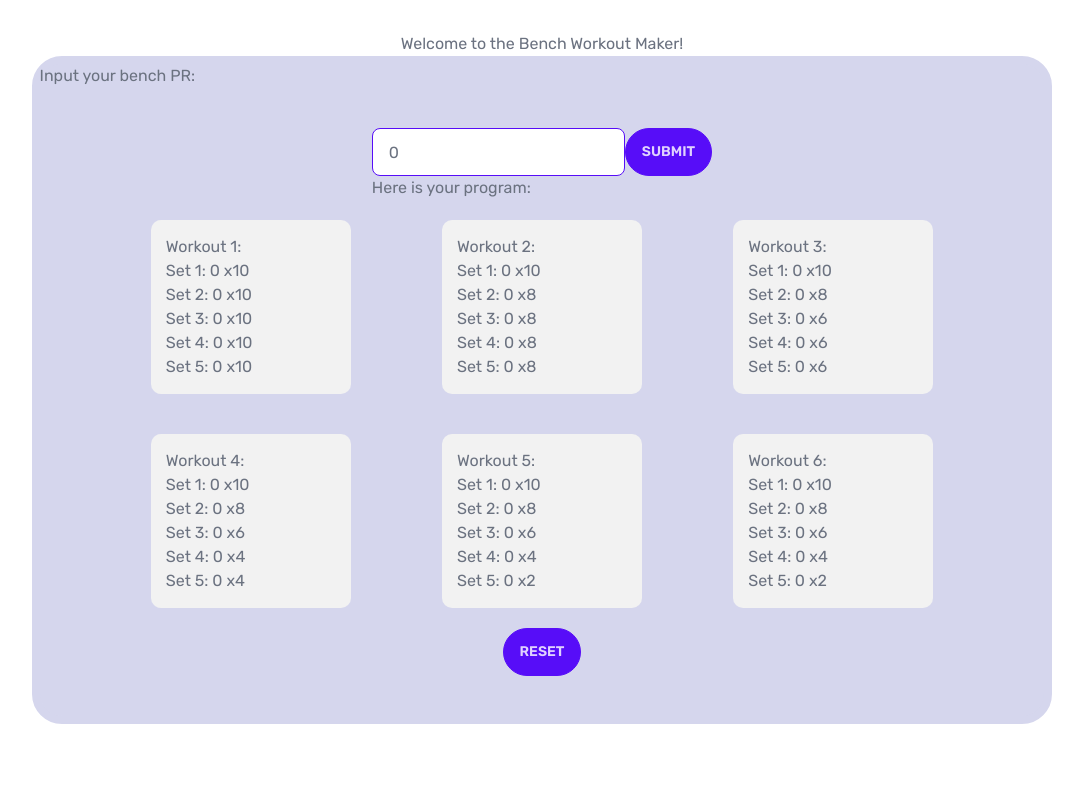
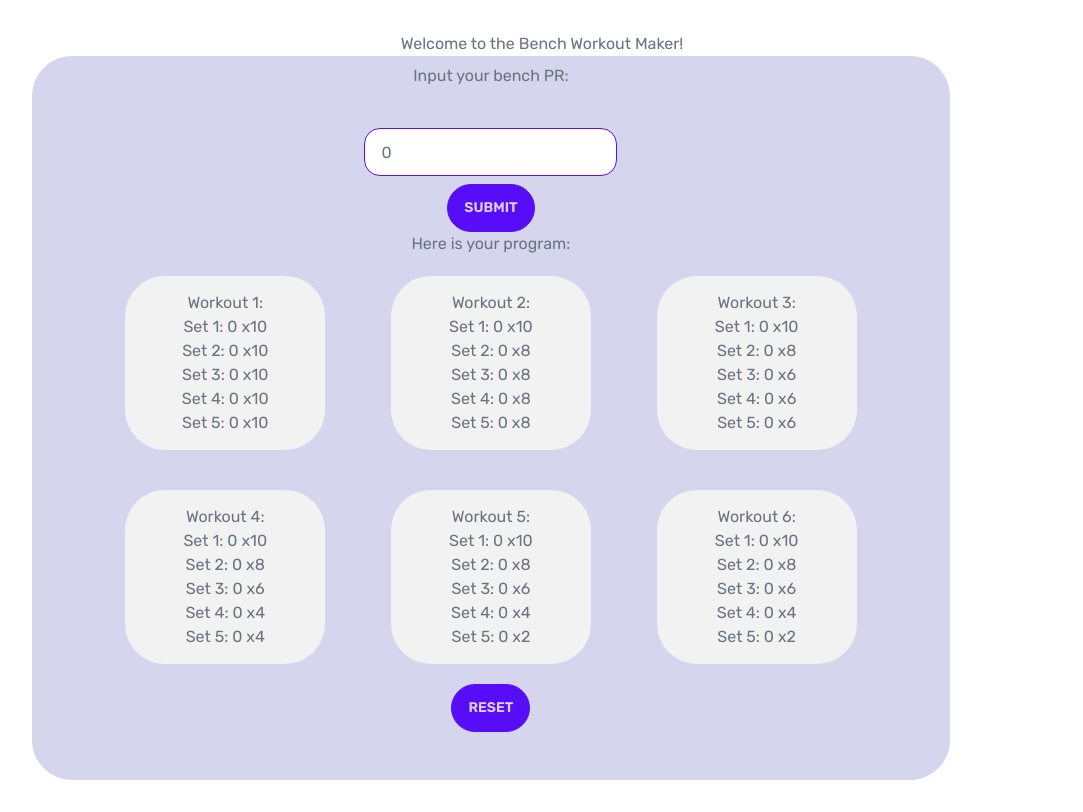
Before and after one commit to B0ssCodes/gym-app, a Next.js app: page /BenchProgram in a window 1280 px wide. Both pictures are taken after a click on the button "SUBMIT". Shown: the whole page, without its empty margins (98-1181 px from the left). Built offline with nearby package versions, Linux system fonts and the light colour scheme.

Commit message:
v02beta01

```diff
--- a/app/BenchProgram/PRinput.js
+++ b/app/BenchProgram/PRinput.js
@@ -11,10 +11,8 @@ function handleSubmit(event){
   return (
     <div className="formClass">
     <form onSubmit={handleSubmit} className="formFormClass">
-    <input type="text" id="benchPR" name="benchPR" className='input input-bordered input-primary ' placeholder='Enter your bench PR'
+    <input type="number" id="benchPR" name="benchPR" className='input input-bordered input-primary mb-2 rounded-2xl' placeholder='Enter your bench PR'
     onChange={props.handleChange} value= {props.inputtedBenchPR}/>
-    <br />
-
     <button   onClick={props.changeRender} className='btn-primary btn rounded-full '>Submit</button>
     </form>
 
--- a/app/BenchProgram/clientState.jsx
+++ b/app/BenchProgram/clientState.jsx
@@ -45,8 +45,9 @@ export default function ClientState() {
         <div className="inputBlock">
           <div className="inputTextButton">
           <PRinput changeRender={changeRender} inputtedBenchPR={inputtedBenchPR} handleChange={handleChange} />
-        {renderOrNot&&<h1>Here is your program: </h1>}
+
           </div>
+          {renderOrNot&&<h1>Here is your program: </h1>}
         {renderOrNot&&<div className='allWorkouts'>
             {workouts}
             </div>
--- a/app/BenchProgram/page.js
+++ b/app/BenchProgram/page.js
@@ -17,6 +17,7 @@ export default function Bench() {
 
       <PageText />
       <div className="workoutMakerBody">
+
         <h1>
             Input your bench PR:
         </h1>
--- a/app/BenchProgram/styles.modules.css
+++ b/app/BenchProgram/styles.modules.css
@@ -1,6 +1,6 @@
 .allWorkouts{
     display: flex;
-    justify-contenct: space-evenly;
+    justify-contenct: ;
     flex-wrap: wrap;
     background-color: #d5d6ed;
     justify-content: space-evenly;
@@ -8,12 +8,15 @@
 
 .workoutBox{
 
-    border-radius: 10px;
+    border-radius: 40px;
     background-color: #f2f2f2;
     padding: 15px;
     flex-shrink: 0;
     flex-basis: 200px;
     margin: 20px;
+    display: flex;
+    flex-direction: column;
+    align-items: center;
 
 }
 
@@ -49,16 +52,25 @@ justify-content: center;
 .workoutMakerBody{
 border: 8px solid #d5d6ed;
 background-color: #d5d6ed;
-border-radius: 30px;
+border-radius: 40px;
+width: 90%;
+display: flex;
+flex-direction: column;
+align-items: center;
+justify-content: center;
 
 }
 
 .formFormClass{
 display: flex;
 align-items: center;
+flex-direction: column;
 
 }
+
 body{
- display: flex;
- justify-content: center;
- }
+    display: flex;
+    justify-content: center;
+       align-items: center;
+       flex-direction: column;
+    }
```
